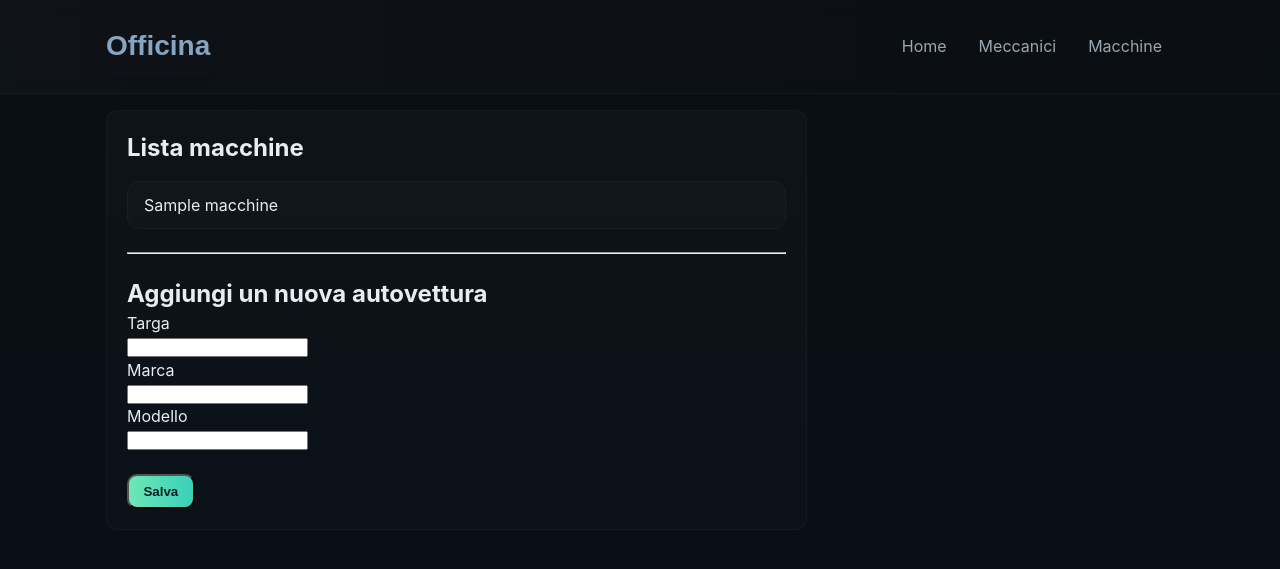
After one commit to teoPrando/prova_matteo, a Django app: template prima_app/templates/prima_app/lista_autovetture.html in a window 1280 px wide. The commit adds this page. Shown: the top 569 px of the page. Run offline with Django 3.2, Linux system fonts and the light colour scheme; the template is opened without the code that fills it: most values are stand-ins (such as "Sample title", 1, 10 or a date in 2020); form fields are guessed from the names that the template uses.

Commit message:
Modifica homepage e aggiunta pagina macchine
-Index in homepage.html
-Aggiunta pagina autovetture (lista e inserimento) nello stesso modo di meccanici
-stampa messaggio "Dati non validi" se vengono inseriti dati non coretti (es: targa non valida)

```diff
--- a/prima_app/templates/prima_app/homepage.html
+++ b/prima_app/templates/prima_app/homepage.html
@@ -3,4 +3,8 @@
 
 {%block content%}
    <h1>Homepage</h1>
+   <ol class="home-index">
+        <li><a href="{% url 'prima_app:meccanici'%}">Meccanici</a></li>
+        <li><a href="{% url 'prima_app:autovetture'%}">Maccchine</a></li>
+    </ol>
 {%endblock content%}
--- /dev/null
+++ b/prima_app/templates/prima_app/lista_autovetture.html
@@ -0,0 +1,45 @@
+{%extends 'base.html'%}
+{%block title%} {{block.super}} | Autovetture {%endblock title%}
+
+{%block content%}
+   <!--Scrittura di tutte le macchine-->
+    {% if macchine %}  <!--Controlla che la lista macchine non sia vuota-->
+        <h1>Lista macchine</h1>
+        <ul class="data-list">
+            {% for a in macchine %}
+                <li>{{ a }}</li>
+            {% endfor %}
+        </ul>
+    {% else %} <!--Se la lista macchine è vuota-->
+        <p class="muted">Nessun autovettura registrata!</p>
+    {% endif %}
+    <br>
+    <hr>
+    <br>
+    <!--Form per l'inserimento delle macchine-->
+    <h2>Aggiungi un nuova autovettura</h2>
+
+    <form method="post"> <!--Quando viene cliccato il bottone salva, viene inviata una richiesta di tipo post (request.method="POST")-->
+        {% csrf_token %} <!--OBBLIGATORIO-->
+
+        <p>
+            {{ form.targa.label_tag }}<br> <!--Genera l'etichetta Targa: -->
+            {{ form.targa }} <!--Viene generato l'HTML <input type="text"> con le validazioni-->
+        </p>
+
+        <p>
+            {{ form.marca.label_tag }}<br>
+            {{ form.marca }}
+        </p>
+         <p>
+            {{ form.modello.label_tag }}<br>
+            {{ form.modello }}
+        </p>
+        <br>
+        <button type="submit" class="btn">Salva</button> <!--Type submit dice al browser di inviare il form-->
+        {% if errori %}
+            <h4 style="color:red">Dati non validi!</h4>
+        {% endif %}
+    </form>
+
+{%endblock content%}
--- a/prima_app/urls.py
+++ b/prima_app/urls.py
@@ -1,9 +1,10 @@
 from django.urls import path
-from .views import homepage,lista_meccanici
+from .views import homepage,meccanici,autovetture
 
 app_name="prima_app"
 
 urlpatterns=[
     path('',homepage,name='homepage'),
-    path('lista_meccanici',lista_meccanici,name='lista_meccanici')
+    path('meccanici',meccanici,name='meccanici'),
+    path('autovetture',autovetture,name='autovetture')
 ]
--- a/templates/base.html
+++ b/templates/base.html
@@ -85,6 +85,97 @@ footer{padding:1rem 0;border-top:1px solid rgba(255,255,255,0.03);color:var(--mu
     font-family: "Poppins", sans-serif;
     display: inline-block;
 }
+.home-index {
+    list-style: none;
+    counter-reset: index;
+    display: grid;
+    gap: 1rem;
+    padding: 0;
+    margin-top: 1.5rem;
+}
+
+.home-index li {
+    counter-increment: index;
+    background: linear-gradient(
+        180deg,
+        rgba(255,255,255,0.03),
+        rgba(255,255,255,0.01)
+    );
+    border: 1px solid rgba(255,255,255,0.05);
+    border-radius: 14px;
+    position: relative;
+    transition: transform .2s ease, box-shadow .2s ease;
+}
+
+.home-index li:hover {
+    transform: translateY(-3px);
+    box-shadow: 0 10px 30px rgba(0,0,0,0.35);
+}
+
+.home-index li::before {
+    content: counter(index);
+    position: absolute;
+    top: 50%;
+    left: 1.2rem;
+    transform: translateY(-50%);
+    font-size: 2.4rem;
+    font-weight: 700;
+    color: var(--accent);
+    opacity: 0.85;
+}
+
+.home-index a {
+    display: block;
+    padding: 1.2rem 1.2rem 1.2rem 4.2rem;
+    text-decoration: none;
+    color: var(--text);
+}
+
+.index-title {
+    display: block;
+    font-size: 1.15rem;
+    font-weight: 600;
+}
+
+.index-desc {
+    display: block;
+    font-size: .9rem;
+    color: var(--muted);
+    margin-top: .25rem;
+}
+.data-list {
+    list-style: none;
+    padding: 0;
+    margin-top: 1rem;
+    border: 1px solid rgba(255,255,255,0.05);
+    border-radius: 12px;
+    overflow: hidden;
+}
+
+.data-list li {
+    padding: .7rem 1rem;
+    border-bottom: 1px solid rgba(255,255,255,0.04);
+    background: rgba(255,255,255,0.01);
+    transition: background .15s ease;
+}
+
+.data-list li:last-child {
+    border-bottom: none;
+}
+
+.data-list li:hover {
+    background: rgba(255,255,255,0.04);
+}
+
+.data-list a {
+    display: block;
+    text-decoration: none;
+    color: var(--text);
+}
+
+.data-list a:hover {
+    color: var(--accent);
+}
   </style>
 </head>
 <body>
@@ -101,7 +192,8 @@ footer{padding:1rem 0;border-top:1px solid rgba(255,255,255,0.03);color:var(--mu
           <button class="hamburger" aria-label="menu" id="menuBtn">☰</button>
           <ul id="navList">
             <li><a href="{% url 'prima_app:homepage' %}">Home</a></li>
-            <li><a href="{% url 'prima_app:lista_meccanici' %}">Lista meccanici</a></li>
+            <li><a href="{% url 'prima_app:meccanici' %}">Meccanici</a></li>
+            <li><a href="{% url 'prima_app:autovetture' %}">Macchine</a></li>
           </ul>
         </nav>
       </div>
```
Also changed, not shown: prima_app/forms.py (+6 -1 lines), prima_app/templates/prima_app/lista_meccanici.html (+13 -6 lines), prima_app/views.py (+22 -5 lines), db.sqlite3.
